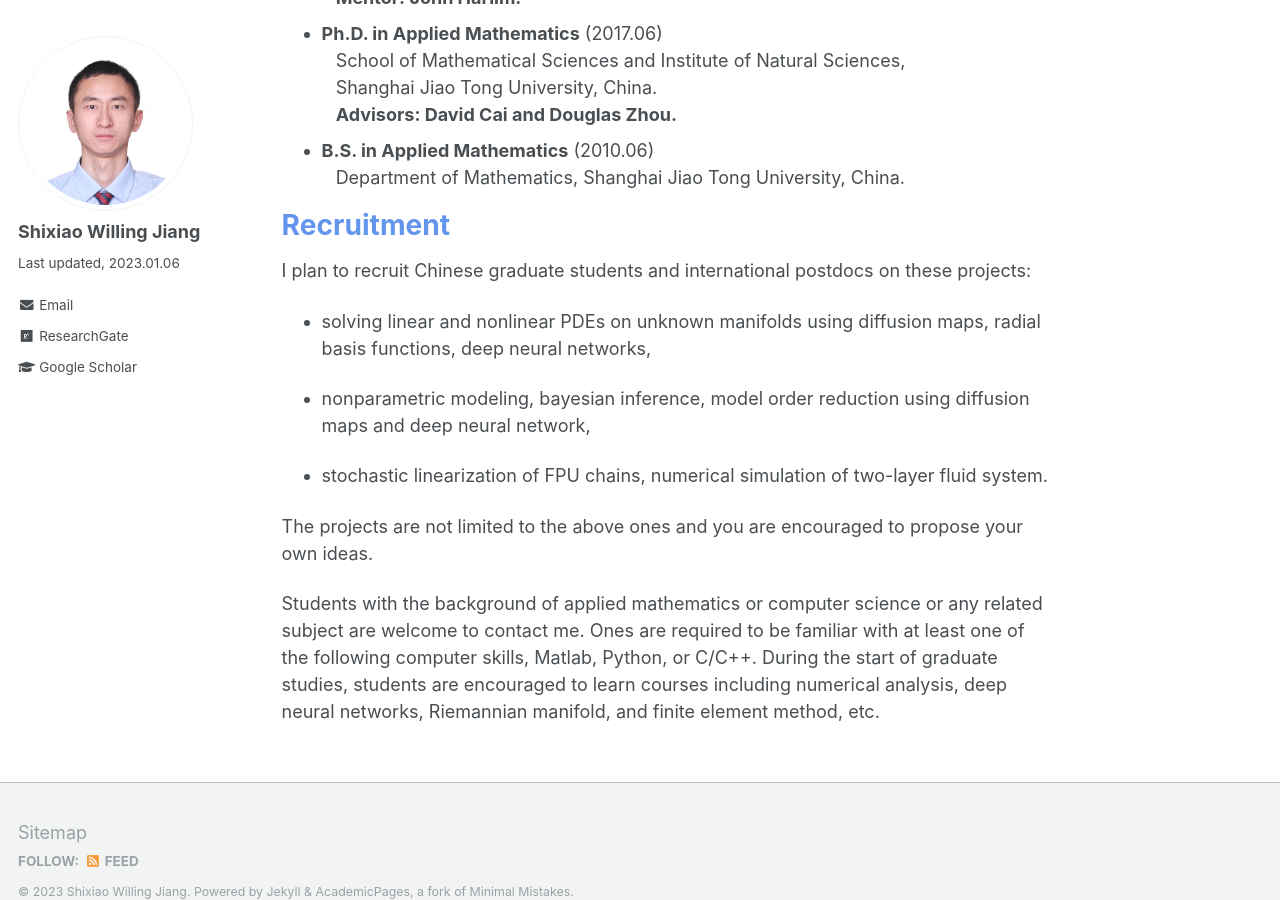
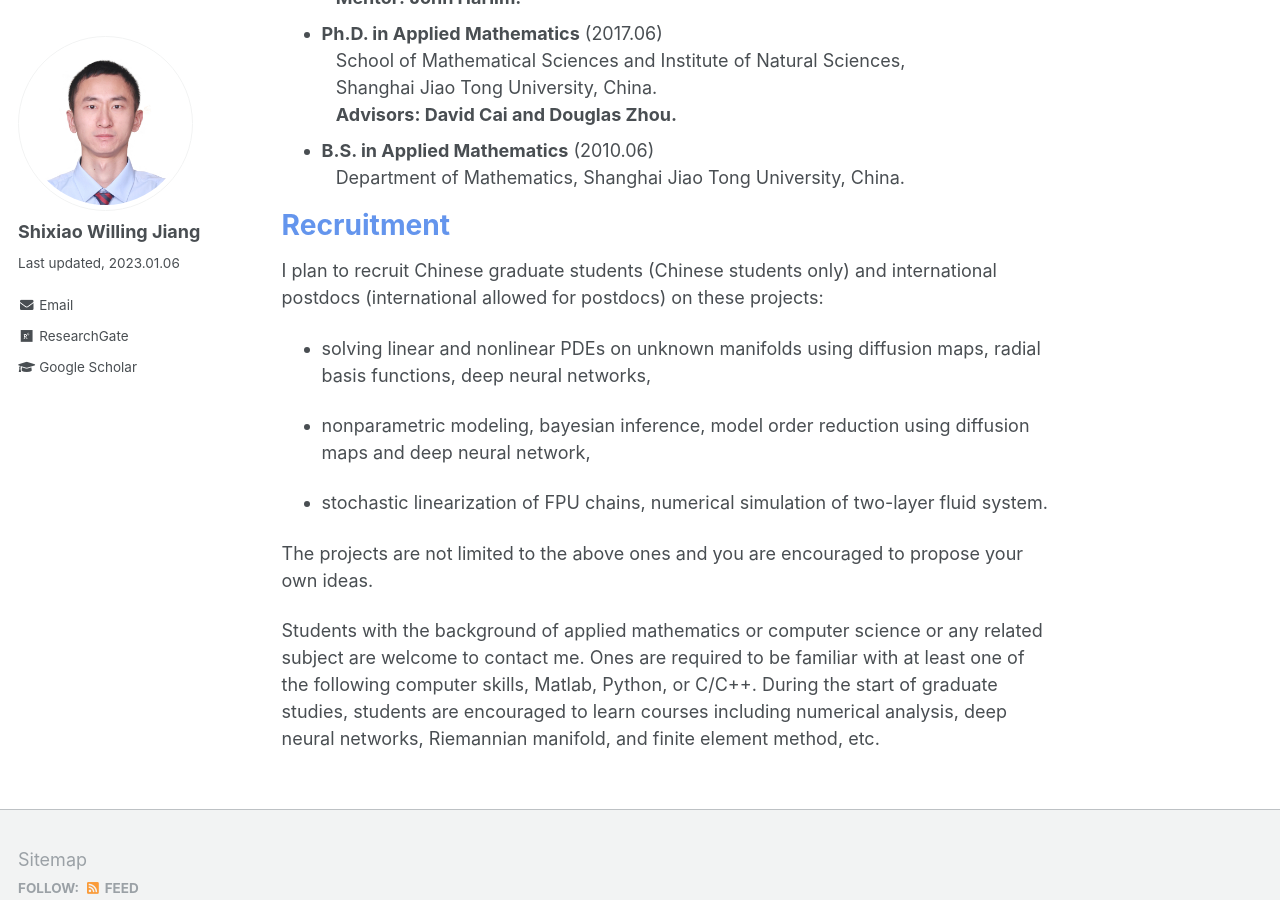
Before and after one commit to willingjiang/willingjiang.github.io, a Jekyll site: the page built from _pages/about.md, in a window 1280 px wide and 900 px high, scrolled down 1995 px. Built offline with Jekyll 4.4.1, drawn with Linux system fonts in a browser that asks for light colours.

Commit message:
Update about.md

```diff
--- a/_pages/about.md
+++ b/_pages/about.md
@@ -48,7 +48,7 @@ Shanghai 201210 China
 
 # <font color=CornflowerBlue>Recruitment</font>
 
-I plan to recruit Chinese graduate students and international postdocs on these projects: <br>
+I plan to recruit Chinese graduate students (Chinese students only) and international postdocs (international allowed for postdocs) on these projects: <br>
 
 - solving linear and nonlinear PDEs on unknown manifolds using diffusion maps, radial basis functions, deep neural networks, <br>
 
```
